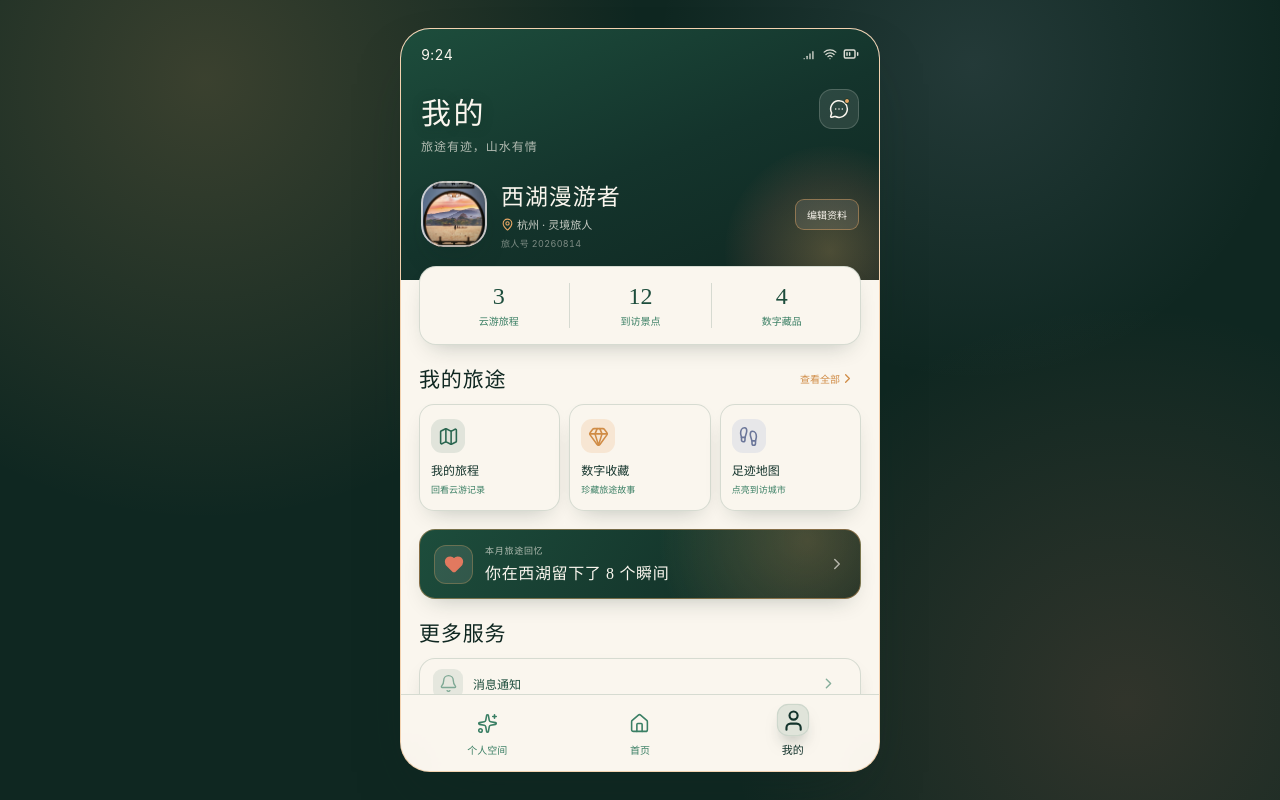
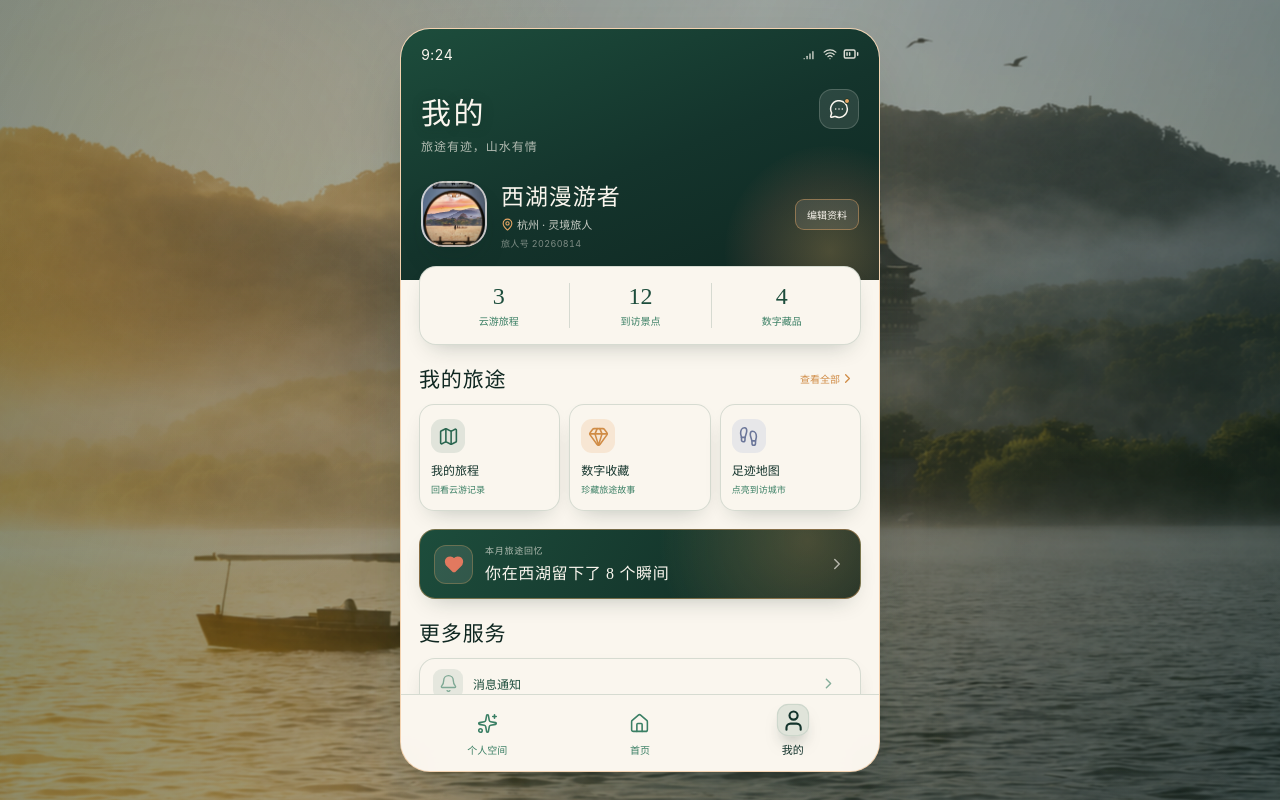
Before and after one commit to JavierVII/hackday--omg, a React (Vite) app in the folder client/: page /profile in a window 1280 px wide. Built offline with nearby package versions, Linux system fonts and the light colour scheme.

Commit message:
style：添加背景效果

```diff
--- a/client/src/pages/HomePage/index.tsx
+++ b/client/src/pages/HomePage/index.tsx
@@ -91,7 +91,7 @@ const bottomNavigation = [
 
 export function HomePage() {
   return (
-    <main className="app-home-stage">
+    <main className="app-home-stage demo-app-stage">
       <Link className="app-home-demo-back" to="/" aria-label="返回进入页">
         <ArrowLeft size={17} strokeWidth={1.9} aria-hidden="true" />
         返回进入页
--- a/client/src/pages/PersonalSpacePage/index.tsx
+++ b/client/src/pages/PersonalSpacePage/index.tsx
@@ -201,7 +201,7 @@ export function PersonalSpacePage() {
   const [activeView, setActiveView] = useState<SpaceView>("assets");
 
   return (
-    <main className="app-home-stage space-stage">
+    <main className="app-home-stage demo-app-stage space-stage">
       <section className="app-home space-page" aria-label="个人空间">
         <header className="space-header">
           <MobileStatusBar className="space-status" />
--- a/client/src/pages/ProfilePage/index.tsx
+++ b/client/src/pages/ProfilePage/index.tsx
@@ -51,7 +51,7 @@ const bottomNavigation = [
 
 export function ProfilePage() {
   return (
-    <main className="app-home-stage profile-stage">
+    <main className="app-home-stage demo-app-stage profile-stage">
       <section className="app-home profile-page" aria-label="我的">
         <header className="profile-hero">
           <MobileStatusBar className="profile-status" />
--- a/client/src/pages/ScenicDetailPage/index.tsx
+++ b/client/src/pages/ScenicDetailPage/index.tsx
@@ -107,7 +107,7 @@ export function ScenicDetailPage() {
   const [isFavorite, setIsFavorite] = useState(false);
 
   return (
-    <main className="scenic-stage scenic-stage--refined">
+    <main className="scenic-stage scenic-stage--refined demo-app-stage">
       <article className="scenic-detail scenic-detail--refined">
         <div className="scenic-detail__scroll scenic-detail__scroll--refined" aria-label="景区详情内容" tabIndex={0}>
           <section className="scenic-cover" aria-labelledby="scenic-title">
--- a/client/src/styles/global.css
+++ b/client/src/styles/global.css
@@ -14,6 +14,60 @@ body {
   min-height: 100vh;
 }
 
+/* 桌面演示画布：实景图保持低对比度，缓慢漂移以增加空间层次。 */
+.demo-app-stage {
+  position: relative;
+  isolation: isolate;
+  overflow: hidden;
+}
+
+.demo-app-stage::before,
+.demo-app-stage::after {
+  position: fixed;
+  inset: 0;
+  content: "";
+  pointer-events: none;
+}
+
+.demo-app-stage::before {
+  z-index: -2;
+  inset: -4vmax;
+  background: url("/assets/background.png") center 54% / cover no-repeat;
+  filter: saturate(0.9) contrast(0.98) brightness(1.04);
+  opacity: 0.82;
+  transform: translate3d(-0.6%, -0.4%, 0) scale(1.05);
+  animation: demo-background-drift 24s ease-in-out infinite alternate;
+  will-change: transform;
+}
+
+.demo-app-stage::after {
+  z-index: -1;
+  background:
+    radial-gradient(circle at 14% 22%, rgb(232 167 101 / 12%), transparent 34%),
+    linear-gradient(112deg, rgb(8 31 24 / 44%) 0%, rgb(8 31 24 / 20%) 48%, rgb(8 31 24 / 46%) 100%);
+}
+
+@keyframes demo-background-drift {
+  0% {
+    transform: translate3d(-0.6%, -0.4%, 0) scale(1.05);
+  }
+
+  50% {
+    transform: translate3d(0.35%, 0.25%, 0) scale(1.075);
+  }
+
+  100% {
+    transform: translate3d(0.8%, -0.15%, 0) scale(1.06);
+  }
+}
+
+@media (prefers-reduced-motion: reduce) {
+  .demo-app-stage::before {
+    animation: none;
+    transform: scale(1.05);
+  }
+}
+
 button,
 input,
 textarea,
```
